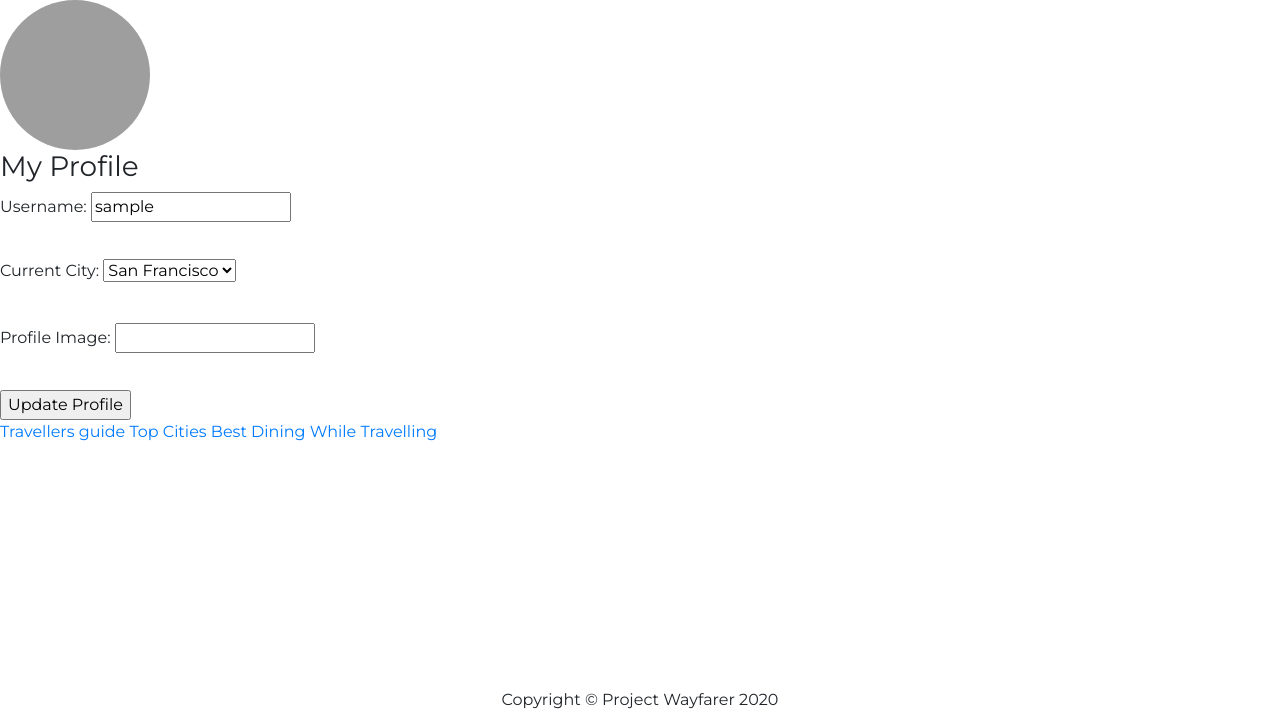
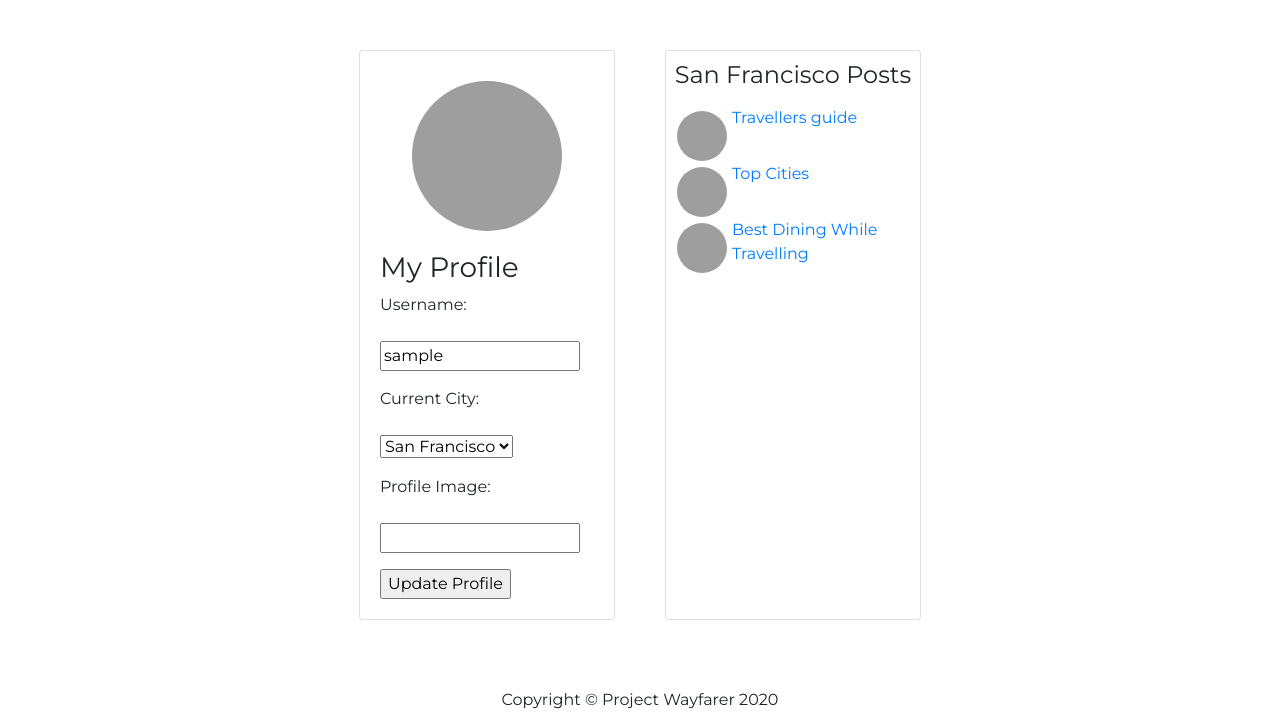
Before and after one commit to TimothyAllgood/project_wayfare, a Django app: page /profile/ in a window 1280 px wide. Shown: the part 72-800 px from the top of the page. Run offline with Django 3.2, Linux system fonts and the light colour scheme; the visitor is signed in with stand-in values (Sample User, id 1); data comes from the database, SQL or seed files in the repository; some libraries are stand-ins or nearby versions; grey boxes are pictures that could not be loaded.

Commit message:
first leg maybe (#4)

```diff
--- a/main_app/static/css/styles.css
+++ b/main_app/static/css/styles.css
@@ -74,3 +74,37 @@ footer {
 	width: 100vw;
 	text-align: center;
 }
+
+.profile-container {
+	display: flex;
+	max-width: 100vw;
+	justify-content: center;
+	margin-top: 50px;
+}
+.profile-container section {
+	margin: 0 25px;
+	width: 20%;
+}
+
+.rounded-circle {
+	margin: 0 auto;
+	margin-top: 30px;
+}
+.user-img {
+	display: flex;
+	justify-content: center;
+}
+.user-posts .card-body {
+	max-height: 50px;
+	display: flex;
+	padding: 3px;
+	margin: 3px;
+}
+
+.city-posts {
+	margin: 10px auto;
+}
+
+.user-posts .card-body img {
+	margin: 5px;
+}
--- a/main_app/templates/registration/profile.html
+++ b/main_app/templates/registration/profile.html
@@ -1,7 +1,7 @@
 {% extends 'base.html' %}
 {% block content %}
     <div class="profile-container">
-        <section class="profile-info">
+        <section class="profile-info card">
             <div class="user-img">
                 {% if user.profile.avatar.url %}
                     <img src="{{ user.profile.avatar.url }}" class="rounded-circle" width="150", height="150">
@@ -9,6 +9,7 @@
                     <img src="https://picsum.photos/150" class="rounded-circle" width="150", height="150">
                 {% endif  %}
             </div>
+            <div class="card-body">
                 <h3>My Profile</h3>
                 <form method="post" enctype="multipart/form-data">
                     {% csrf_token %}
@@ -26,8 +27,16 @@
                     </div>
                     <input type="submit" value="Update Profile">
                 </form>
+            </div>
         </section>
-        <section class="user-posts">
+        <section class="user-posts card">
+            <h4 class="city-posts">{{ user.profile.get_city_display }} Posts</h4>
+            {% for post in posts %}
+            <div class= "card-body">
+                <img src="https://picsum.photos/150" class="rounded-circle" width="50", height="50">
+                <a  href="{% url 'posts' post.id %}">{{ post.title }}</a>
+            </div>
+            {% endfor %}
         <p class="user-city" style="display:none">{{user.profile.city}}</p>
         </section>
     </div>
@@ -36,9 +45,6 @@
     {{user.profile.get_city_display}} {% endcomment %}
 
 
-{% for post in posts %}
 
-<a href="{% url 'posts' post.id %}">{{ post.title }}</a>
-{% endfor %}
 
 {% endblock content %}
--- a/wayfarer/settings.py
+++ b/wayfarer/settings.py
@@ -94,7 +94,9 @@ WSGI_APPLICATION = 'wayfarer.wsgi.application'
 DATABASES = {
     'default': {
         'ENGINE': 'django.db.backends.postgresql',
-        'NAME': 'wayfarer'
+        'NAME': 'wayfarer',
+        'USER': 'RonsterJ',
+        'PASSWORD': 'Ln134146',
     }
 }
 
```
Lines whose indentation alone changed are shown as unchanged.
